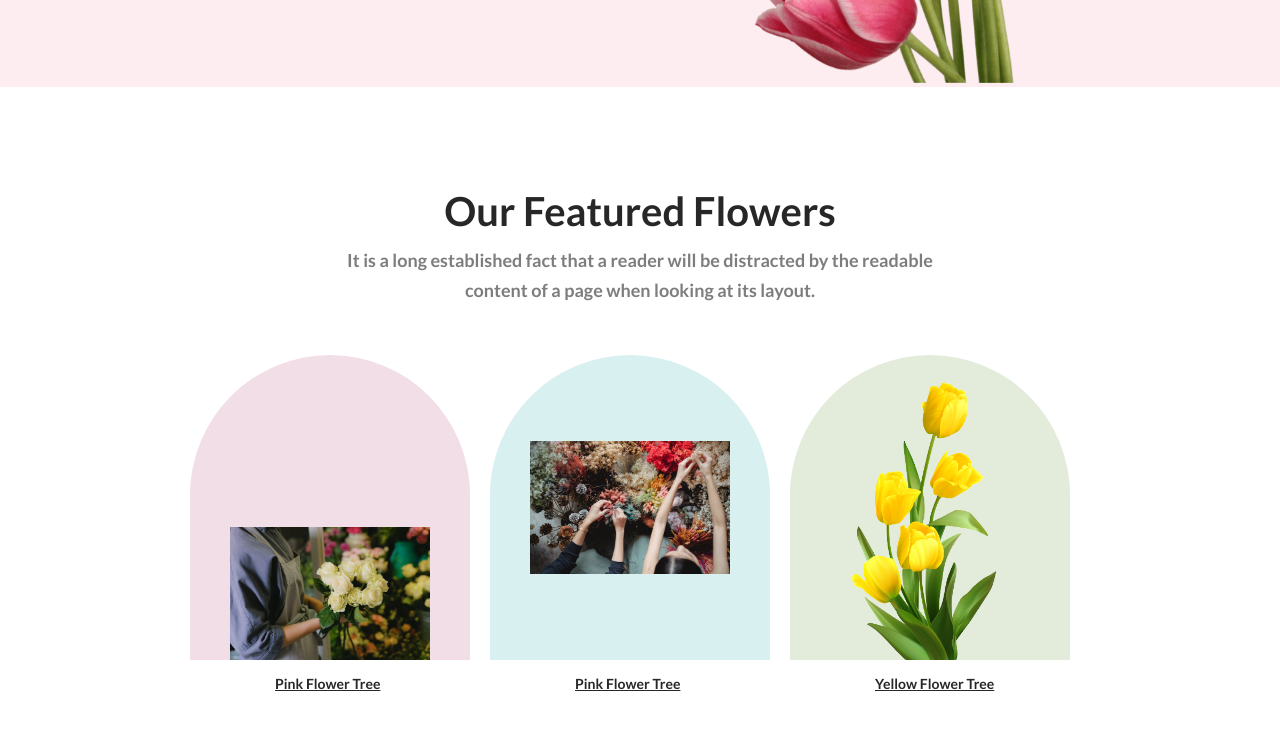
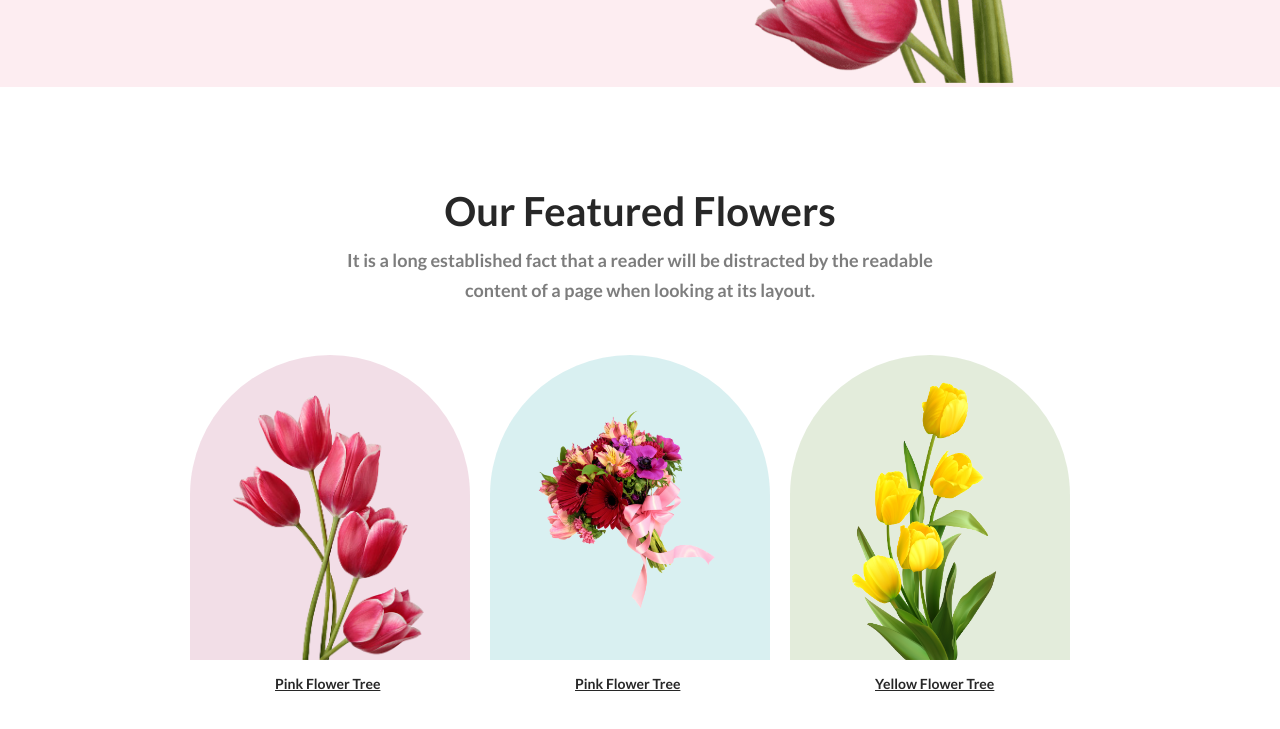
Before and after one commit to abdulllah01/FlowerBD, a plain HTML site: page index.html in a window 1280 px wide. Shown: the part 537-1266 px from the top of the page. Drawn offline with Linux system fonts and the light colour scheme.

Commit message:
images added

```diff
--- a/index.html
+++ b/index.html
@@ -46,7 +46,7 @@
                     margin-right: 20px;
                     align-items: center;
                     border-radius: 300px 300px 0px 0px;
-                    background: url(./images/gallery6.jpeg), rgba(167, 33, 98, 0.15);
+                    background: url(./images/pngwing\ 6.png), rgba(167, 33, 98, 0.15);
                     padding: 77px 35px 0px 75px;
                     background-position: bottom ,center;
                     background-size: 200px;
@@ -68,7 +68,7 @@
                     margin-right: 20px;
                     align-items: center;
                     border-radius: 300px 300px 0px 0px;
-                    background: url(./images/gallery5.jpeg), rgba(5, 151, 160, 0.15);
+                    background: url(./images/pngwing\ 5.png), rgba(5, 151, 160, 0.15);
                     padding: 77px 35px 0px 75px;
                     background-position:center;
                     background-size: 200px;
```
